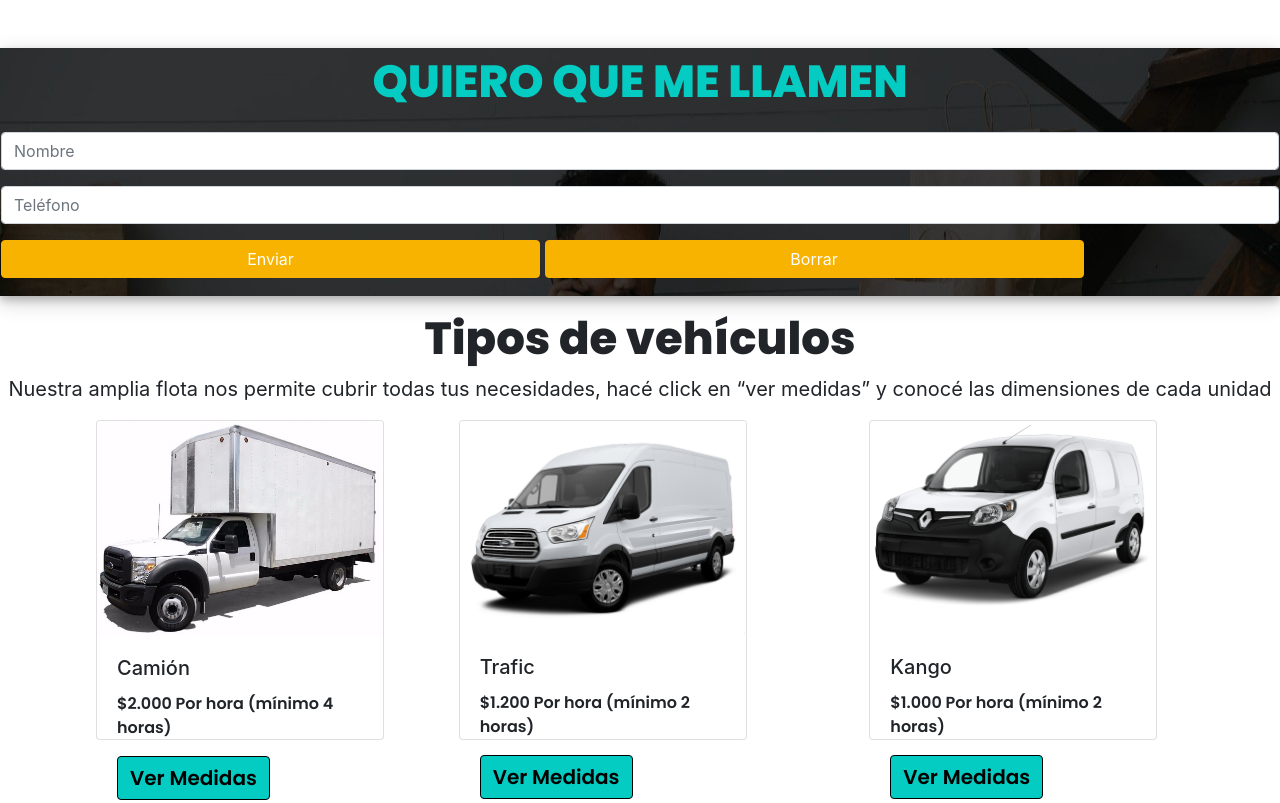
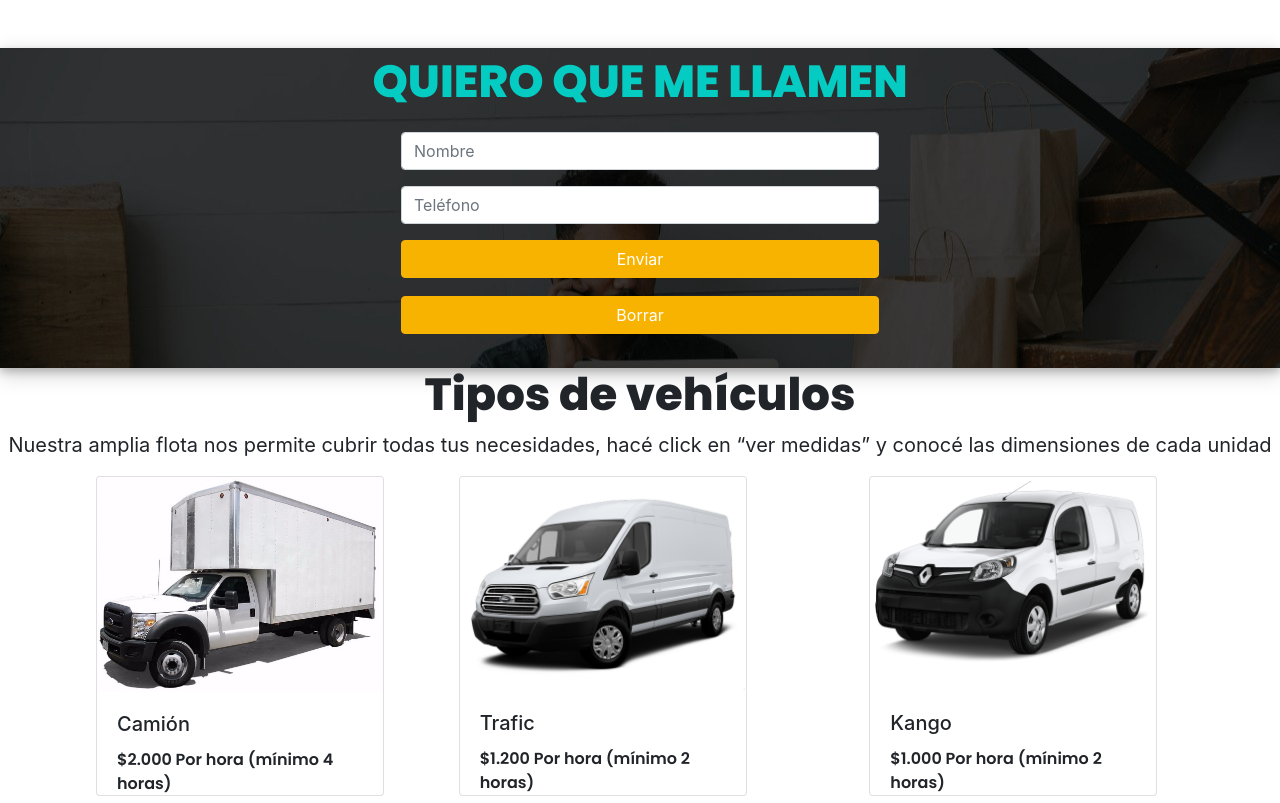
Before and after one commit to EmanuelLeandro/TransporteMelo, a website: page pages/mudanza.html in a window 1280 px wide. Shown: the part 1620-2423 px from the top of the page. Drawn offline with nearby package versions, Linux system fonts and the light colour scheme.

Commit message:
Arreglo de formulario

```diff
--- a/scss/_main.scss
+++ b/scss/_main.scss
@@ -332,6 +332,22 @@
 }
 
 /* __________________________ CONTACTO__________________________*/
+form {
+	display: flex;
+	flex-direction: column;
+	align-items: center;
+	margin: 0 400px;
+	.form-group {
+		width: 100%;
+		display: flex;
+		flex-direction: column;
+		align-items: center;
+		button {
+			width: 100%;
+		}
+	}
+}
+
 .bannerContacto {
 	@include banner;
 	background-image: url(../img/bannerContactos.jpg);
@@ -512,6 +528,7 @@
 		display: flex;
 		flex-direction: column;
 		align-items: center;
+		margin: 0 20px;
 	}
 	.carousel-item img {
 		width: 100%;
@@ -520,14 +537,12 @@
 		color: #fff;
 		background-color: #f8b200;
 		border-color: #f8b200;
-		width: 181px;
 		margin-bottom: 8px;
 	}
 	.bannerFormularioMudanza .btn-danger {
 		color: #fff;
 		background-color: $colorCeleste;
 		border-color: $colorCeleste;
-		width: 181px;
 		margin-bottom: 8px;
 	}
 
@@ -540,7 +555,6 @@
 		background-color: black;
 		border-color: black;
 		margin-bottom: 18px;
-		width: 181px;
 	}
 	.logosForm ion-icon {
 		font-size: 2rem;
```
Also changed, not shown: css/estilos.css.
